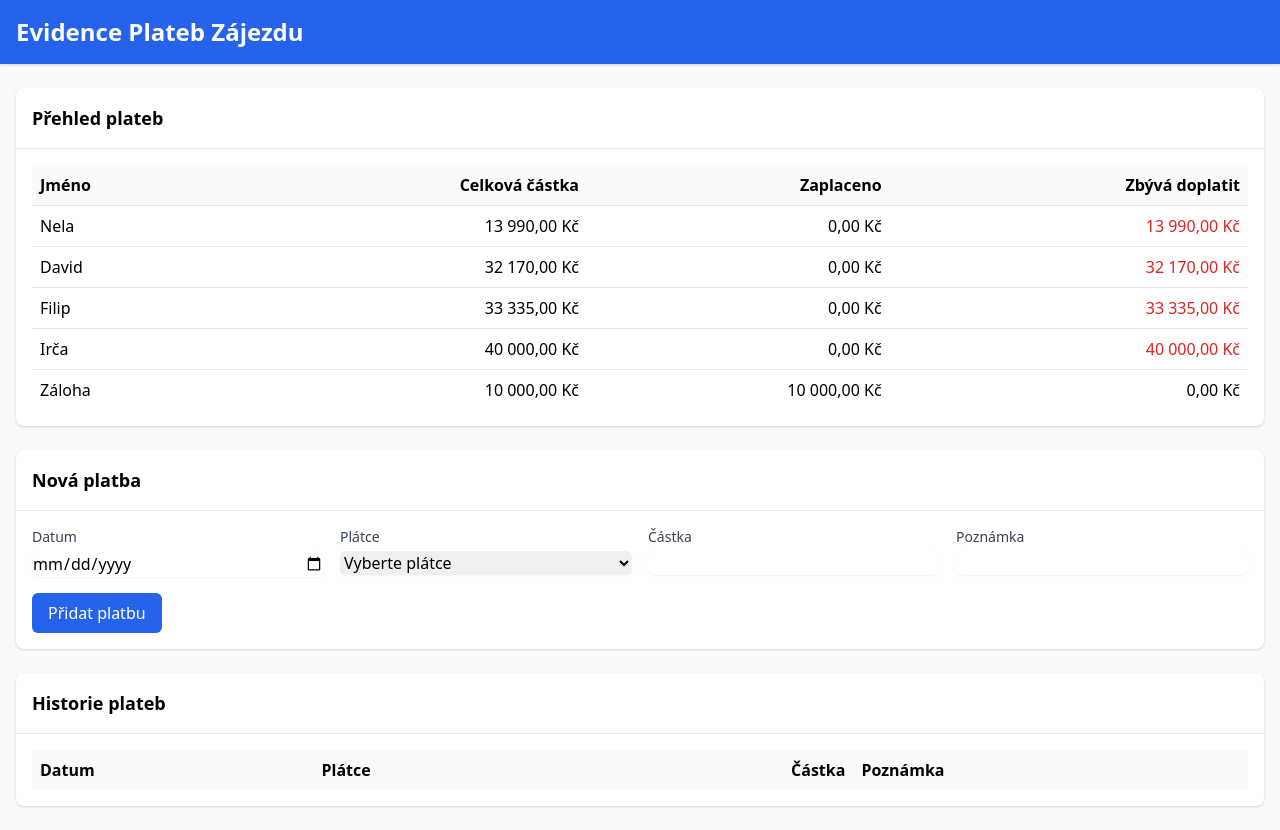
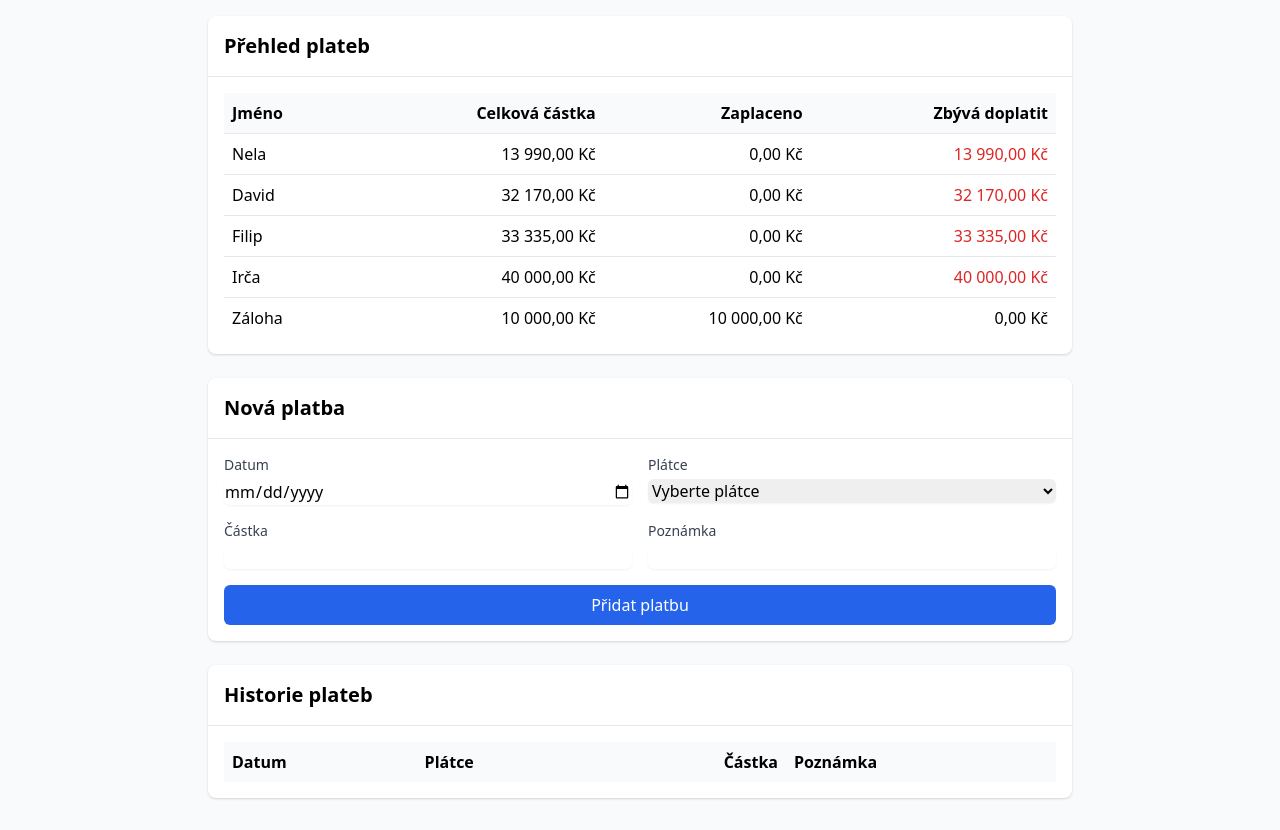
Before and after one commit to ficek10/Platbaindex, a plain HTML site: page index.html in a window 1280 px wide. Drawn offline with nearby package versions, Linux system fonts and the light colour scheme.

Commit message:
Update index.html

```diff
--- a/index.html
+++ b/index.html
@@ -5,44 +5,98 @@
     <meta name="viewport" content="width=device-width, initial-scale=1.0">
     <title>Evidence Plateb Zájezdu</title>
     <link href="https://cdnjs.cloudflare.com/ajax/libs/tailwindcss/2.2.19/tailwind.min.css" rel="stylesheet">
-    <link rel="manifest" id="my-manifest-placeholder">
     <meta name="theme-color" content="#2563eb">
+</head>
+<body class="bg-gray-50">
+    <div class="max-w-4xl mx-auto p-4">
+        <!-- Přehled plateb -->
+        <div class="bg-white rounded-lg shadow mb-6">
+            <div class="p-4 border-b">
+                <h2 class="text-xl font-bold">Přehled plateb</h2>
+            </div>
+            <div class="p-4 overflow-x-auto">
+                <table class="w-full" id="summaryTable">
+                    <thead>
+                        <tr class="bg-gray-50">
+                            <th class="p-2 text-left">Jméno</th>
+                            <th class="p-2 text-right">Celková částka</th>
+                            <th class="p-2 text-right">Zaplaceno</th>
+                            <th class="p-2 text-right">Zbývá doplatit</th>
+                        </tr>
+                    </thead>
+                    <tbody></tbody>
+                </table>
+            </div>
+        </div>
+
+        <!-- Formulář pro novou platbu -->
+        <div class="bg-white rounded-lg shadow mb-6">
+            <div class="p-4 border-b">
+                <h2 class="text-xl font-bold">Nová platba</h2>
+            </div>
+            <div class="p-4">
+                <form id="paymentForm" class="space-y-4">
+                    <div class="grid grid-cols-1 md:grid-cols-2 gap-4">
+                        <div>
+                            <label class="block text-sm font-medium text-gray-700">Datum</label>
+                            <input type="date" id="date" name="date" required
+                                class="mt-1 block w-full rounded-md border-gray-300 shadow-sm">
+                        </div>
+                        <div>
+                            <label class="block text-sm font-medium text-gray-700">Plátce</label>
+                            <select id="payer" name="payer" required
+                                class="mt-1 block w-full rounded-md border-gray-300 shadow-sm">
+                                <option value="">Vyberte plátce</option>
+                                <option value="Nela">Nela</option>
+                                <option value="David">David</option>
+                                <option value="Filip">Filip</option>
+                                <option value="Irča">Irča</option>
+                            </select>
+                        </div>
+                        <div>
+                            <label class="block text-sm font-medium text-gray-700">Částka</label>
+                            <input type="number" id="amount" name="amount" required
+                                class="mt-1 block w-full rounded-md border-gray-300 shadow-sm">
+                        </div>
+                        <div>
+                            <label class="block text-sm font-medium text-gray-700">Poznámka</label>
+                            <input type="text" id="note" name="note"
+                                class="mt-1 block w-full rounded-md border-gray-300 shadow-sm">
+                        </div>
+                    </div>
+                    <div>
+                        <button type="submit"
+                            class="w-full bg-blue-600 text-white rounded-md py-2 px-4 hover:bg-blue-700 focus:outline-none focus:ring-2 focus:ring-blue-500">
+                            Přidat platbu
+                        </button>
+                    </div>
+                </form>
+            </div>
+        </div>
+
+        <!-- Historie plateb -->
+        <div class="bg-white rounded-lg shadow">
+            <div class="p-4 border-b">
+                <h2 class="text-xl font-bold">Historie plateb</h2>
+            </div>
+            <div class="p-4 overflow-x-auto">
+                <table class="w-full" id="historyTable">
+                    <thead>
+                        <tr class="bg-gray-50">
+                            <th class="p-2 text-left">Datum</th>
+                            <th class="p-2 text-left">Plátce</th>
+                            <th class="p-2 text-right">Částka</th>
+                            <th class="p-2 text-left">Poznámka</th>
+                        </tr>
+                    </thead>
+                    <tbody></tbody>
+                </table>
+            </div>
+        </div>
+    </div>
+
     <script>
-        // Manifest pro PWA
-        const manifest = {
-            "name": "Evidence Plateb Zájezdu",
-            "short_name": "Platby Zájezd",
-            "start_url": ".",
-            "display": "standalone",
-            "background_color": "#fff",
-            "theme_color": "#2563eb",
-            "icons": [
-                {
-                    "src": "/api/placeholder/192/192",
-                    "sizes": "192x192",
-                    "type": "image/png"
-                }
-            ]
-        };
-
-        const blob = new Blob([JSON.stringify(manifest)], {type: 'application/json'});
-        const manifestURL = URL.createObjectURL(blob);
-        document.querySelector('#my-manifest-placeholder').setAttribute('href', manifestURL);
-
-        // Service Worker pro offline funkcionalitu
-        if ('serviceWorker' in navigator) {
-            window.addEventListener('load', () => {
-                navigator.serviceWorker.register('/sw.js')
-                    .then(registration => {
-                        console.log('ServiceWorker registration successful');
-                    })
-                    .catch(err => {
-                        console.log('ServiceWorker registration failed: ', err);
-                    });
-            });
-        }
-
-        // Základní data
+        // Počáteční data
         const initialData = {
             participants: [
                 { name: 'Nela', total: 13990, paid: 0 },
@@ -54,132 +108,45 @@
             payments: []
         };
 
-        // Ukládání do localStorage
+        // Načtení dat z localStorage nebo použití počátečních dat
         if (!localStorage.getItem('paymentData')) {
             localStorage.setItem('paymentData', JSON.stringify(initialData));
         }
-    </script>
-</head>
-<body>
-    <div id="app" class="min-h-screen bg-gray-50">
-        <header class="bg-blue-600 text-white shadow">
-            <div class="max-w-7xl mx-auto py-4 px-4">
-                <h1 class="text-2xl font-bold">Evidence Plateb Zájezdu</h1>
-            </div>
-        </header>
 
-        <main class="max-w-7xl mx-auto py-6 px-4">
-            <div class="grid gap-6">
-                <!-- Přehled plateb -->
-                <div class="bg-white rounded-lg shadow">
-                    <div class="p-4 border-b">
-                        <h2 class="text-lg font-semibold">Přehled plateb</h2>
-                    </div>
-                    <div class="p-4">
-                        <div class="overflow-x-auto">
-                            <table class="w-full" id="paymentTable">
-                                <thead>
-                                    <tr class="bg-gray-50">
-                                        <th class="p-2 text-left">Jméno</th>
-                                        <th class="p-2 text-right">Celková částka</th>
-                                        <th class="p-2 text-right">Zaplaceno</th>
-                                        <th class="p-2 text-right">Zbývá doplatit</th>
-                                    </tr>
-                                </thead>
-                                <tbody>
-                                </tbody>
-                            </table>
-                        </div>
-                    </div>
-                </div>
-
-                <!-- Formulář pro novou platbu -->
-                <div class="bg-white rounded-lg shadow">
-                    <div class="p-4 border-b">
-                        <h2 class="text-lg font-semibold">Nová platba</h2>
-                    </div>
-                    <div class="p-4">
-                        <form id="paymentForm" class="grid gap-4 md:grid-cols-4">
-                            <div>
-                                <label class="block text-sm font-medium text-gray-700">Datum</label>
-                                <input type="date" required class="mt-1 block w-full rounded-md border-gray-300 shadow-sm">
-                            </div>
-                            <div>
-                                <label class="block text-sm font-medium text-gray-700">Plátce</label>
-                                <select required class="mt-1 block w-full rounded-md border-gray-300 shadow-sm">
-                                    <option value="">Vyberte plátce</option>
-                                    <option value="Nela">Nela</option>
-                                    <option value="David">David</option>
-                                    <option value="Filip">Filip</option>
-                                    <option value="Irča">Irča</option>
-                                </select>
-                            </div>
-                            <div>
-                                <label class="block text-sm font-medium text-gray-700">Částka</label>
-                                <input type="number" required class="mt-1 block w-full rounded-md border-gray-300 shadow-sm">
-                            </div>
-                            <div>
-                                <label class="block text-sm font-medium text-gray-700">Poznámka</label>
-                                <input type="text" class="mt-1 block w-full rounded-md border-gray-300 shadow-sm">
-                            </div>
-                            <div class="md:col-span-4">
-                                <button type="submit" class="w-full md:w-auto px-4 py-2 bg-blue-600 text-white rounded-md hover:bg-blue-700">
-                                    Přidat platbu
-                                </button>
-                            </div>
-                        </form>
-                    </div>
-                </div>
-
-                <!-- Historie plateb -->
-                <div class="bg-white rounded-lg shadow">
-                    <div class="p-4 border-b">
-                        <h2 class="text-lg font-semibold">Historie plateb</h2>
-                    </div>
-                    <div class="p-4">
-                        <div class="overflow-x-auto">
-                            <table class="w-full" id="historyTable">
-                                <thead>
-                                    <tr class="bg-gray-50">
-                                        <th class="p-2 text-left">Datum</th>
-                                        <th class="p-2 text-left">Plátce</th>
-                                        <th class="p-2 text-right">Částka</th>
-                                        <th class="p-2 text-left">Poznámka</th>
-                                    </tr>
-                                </thead>
-                                <tbody>
-                                </tbody>
-                            </table>
-                        </div>
-                    </div>
-                </div>
-            </div>
-        </main>
-    </div>
-
-    <script>
-        // Funkce pro formátování částky
+        // Formátování částky
         function formatAmount(amount) {
-            return new Intl.NumberFormat('cs-CZ', { style: 'currency', currency: 'CZK' }).format(amount);
+            return new Intl.NumberFormat('cs-CZ', {
+                style: 'currency',
+                currency: 'CZK',
+                minimumFractionDigits: 2,
+                maximumFractionDigits: 2
+            }).format(amount);
         }
 
-        // Funkce pro aktualizaci tabulky
+        // Formátování data
+        function formatDate(dateStr) {
+            const date = new Date(dateStr);
+            return new Intl.DateTimeFormat('cs-CZ').format(date);
+        }
+
+        // Aktualizace tabulek
         function updateTables() {
             const data = JSON.parse(localStorage.getItem('paymentData'));
 
             // Aktualizace přehledu
-            const paymentTableBody = document.querySelector('#paymentTable tbody');
-            paymentTableBody.innerHTML = '';
+            const summaryTableBody = document.querySelector('#summaryTable tbody');
+            summaryTableBody.innerHTML = '';
 
             data.participants.forEach(participant => {
                 const row = document.createElement('tr');
+                const remaining = participant.total - participant.paid;
                 row.innerHTML = `
                     <td class="p-2 border-t">${participant.name}</td>
                     <td class="p-2 border-t text-right">${formatAmount(participant.total)}</td>
                     <td class="p-2 border-t text-right">${formatAmount(participant.paid)}</td>
-                    <td class="p-2 border-t text-right ${participant.total - participant.paid > 0 ? 'text-red-600' : 'text-green-600'}">${formatAmount(participant.total - participant.paid)}</td>
+                    <td class="p-2 border-t text-right ${remaining > 0 ? 'text-red-600' : 'text-green-600'}">${formatAmount(remaining)}</td>
                 `;
-                paymentTableBody.appendChild(row);
+                summaryTableBody.appendChild(row);
             });
 
             // Přidání řádku se zálohou
@@ -190,16 +157,17 @@
                 <td class="p-2 border-t text-right">${formatAmount(data.deposit.paid)}</td>
                 <td class="p-2 border-t text-right">${formatAmount(0)}</td>
             `;
-            paymentTableBody.appendChild(depositRow);
+            summaryTableBody.appendChild(depositRow);
 
             // Aktualizace historie
             const historyTableBody = document.querySelector('#historyTable tbody');
             historyTableBody.innerHTML = '';
 
-            data.payments.forEach(payment => {
+            if (data.payments && data.payments.length > 0) {
+                data.payments.slice().reverse().forEach(payment => {
                     const row = document.createElement('tr');
                     row.innerHTML = `
-                    <td class="p-2 border-t">${payment.date}</td>
+                        <td class="p-2 border-t">${formatDate(payment.date)}</td>
                         <td class="p-2 border-t">${payment.payer}</td>
                         <td class="p-2 border-t text-right">${formatAmount(payment.amount)}</td>
                         <td class="p-2 border-t">${payment.note || ''}</td>
@@ -207,28 +175,37 @@
                     historyTableBody.appendChild(row);
                 });
             }
+        }
 
         // Zpracování formuláře
         document.getElementById('paymentForm').addEventListener('submit', function(e) {
             e.preventDefault();
 
             const data = JSON.parse(localStorage.getItem('paymentData'));
-            const formData = new FormData(e.target);
 
             const payment = {
-                date: formData.get('date'),
-                payer: formData.get('payer'),
-                amount: Number(formData.get('amount')),
-                note: formData.get('note')
+                date: document.getElementById('date').value,
+                payer: document.getElementById('payer').value,
+                amount: Number(document.getElementById('amount').value),
+                note: document.getElementById('note').value || ''
             };
 
+            // Kontrola vyplnění povinných polí
+            if (!payment.date || !payment.payer || !payment.amount) {
+                alert('Prosím vyplňte všechna povinná pole (datum, plátce a částka)');
+                return;
+            }
+
             // Přidání platby do historie
+            if (!data.payments) {
+                data.payments = [];
+            }
             data.payments.push(payment);
 
             // Aktualizace zaplacené částky
             const participant = data.participants.find(p => p.name === payment.payer);
             if (participant) {
-                participant.paid += payment.amount;
+                participant.paid = (participant.paid || 0) + payment.amount;
             }
 
             // Uložení dat
@@ -238,7 +215,7 @@
             updateTables();
 
             // Reset formuláře
-            e.target.reset();
+            this.reset();
         });
 
         // Inicializace tabulek
```
Lines whose indentation alone changed are shown as unchanged.
